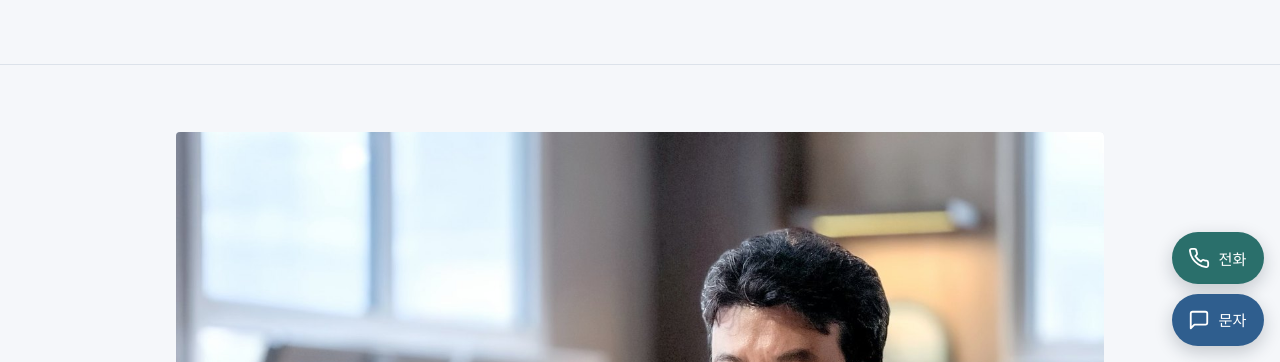
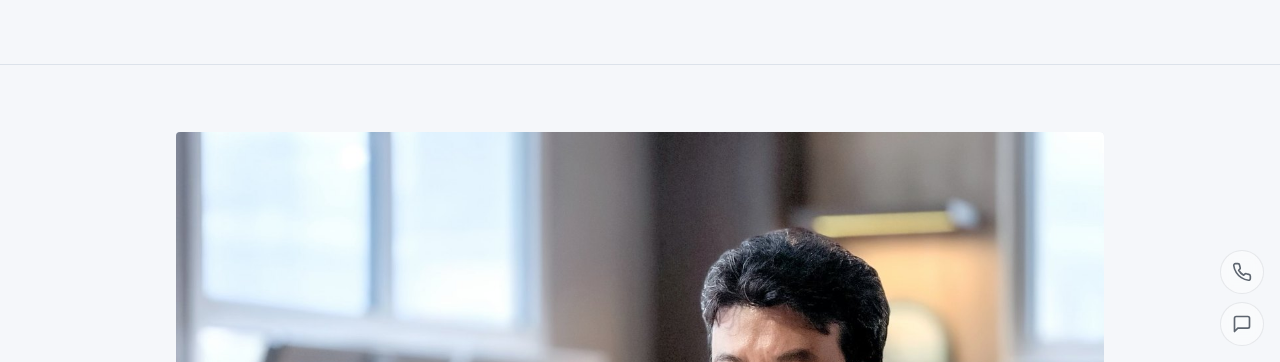
Before and after one commit to 1show-design/eodiyoyang, a plain HTML site: page medical/index.html in a window 1280 px wide. Shown: the part 438-800 px from the top of the page. Drawn offline with Linux system fonts and the light colour scheme.

Commit message:
어디메디컬 대표 소개: 연락 단추를 반투명 픽토그램으로
Co-Authored-By: Claude Opus 5.5 <noreply@anthropic.com>

```diff
--- a/medical/index.html
+++ b/medical/index.html
@@ -95,17 +95,15 @@ footer{padding-block:2rem;color:var(--sub);font-size:.8rem}
 }
 @media (max-width:480px){.tag{display:none}}
 /* 떠 있는 연락 단추: 화면 오른쪽 아래에 늘 보입니다. */
-.fab{position:fixed;right:max(16px,env(safe-area-inset-right));bottom:max(16px,env(safe-area-inset-bottom));z-index:50;display:flex;flex-direction:column;gap:.6rem;align-items:flex-end}
-.fab a{display:flex;align-items:center;gap:.55rem;height:52px;padding:0 1.1rem 0 .95rem;border-radius:26px;color:#fff;text-decoration:none;font:500 .95rem/1 var(--f-body);box-shadow:0 6px 18px rgba(20,30,45,.22);transition:transform .15s}
-.fab a:hover{transform:translateY(-2px)}
-.fab a:focus-visible{outline:3px solid var(--eave);outline-offset:3px}
-.fab svg{width:22px;height:22px;flex:none}
-.fab .call{background:var(--medical)}
-.fab .sms{background:var(--eave)}
-@media (prefers-color-scheme: dark){:root:not([data-theme="light"]) .fab a{color:#0E141B}}
-:root[data-theme="dark"] .fab a{color:#0E141B}
+.fab{position:fixed;right:max(16px,env(safe-area-inset-right));bottom:max(16px,env(safe-area-inset-bottom));z-index:50;display:flex;flex-direction:column;gap:.5rem}
+.fab a{display:grid;place-items:center;width:44px;height:44px;border-radius:50%;color:var(--ink);background:rgba(255,255,255,.55);border:1px solid rgba(28,38,51,.12);-webkit-backdrop-filter:blur(6px);backdrop-filter:blur(6px);opacity:.7;text-decoration:none;transition:opacity .15s,background .15s}
+.fab a:hover,.fab a:focus-visible{opacity:1;background:rgba(255,255,255,.9)}
+.fab a:focus-visible{outline:2px solid var(--eave);outline-offset:2px}
+.fab svg{width:20px;height:20px}
+@media (prefers-color-scheme: dark){:root:not([data-theme="light"]) .fab a{background:rgba(26,34,45,.55);border-color:rgba(230,235,241,.14)}}
+:root[data-theme="dark"] .fab a{background:rgba(26,34,45,.55);border-color:rgba(230,235,241,.14)}
 .contact a{color:inherit;text-decoration:underline;text-decoration-color:var(--line);text-underline-offset:3px}
-footer{padding-bottom:9rem}
+footer{padding-bottom:7rem}
 </style>
 </head>
 <body>
@@ -298,8 +296,8 @@ footer{padding-bottom:9rem}
 <footer><div class="wrap">어디메디컬 · MEDICAL BRAND PARTNER</div></footer>
 
 <nav class="fab" aria-label="바로 연락">
-  <a class="call" href="tel:010-5518-9632" aria-label="전화 걸기 010-5518-9632"><svg viewBox="0 0 24 24" fill="none" stroke="currentColor" stroke-width="2" stroke-linecap="round" stroke-linejoin="round" aria-hidden="true"><path d="M22 16.9v3a2 2 0 0 1-2.2 2 19.8 19.8 0 0 1-8.6-3.1 19.5 19.5 0 0 1-6-6A19.8 19.8 0 0 1 2.1 4.2 2 2 0 0 1 4.1 2h3a2 2 0 0 1 2 1.7c.1 1 .4 1.9.7 2.8a2 2 0 0 1-.5 2.1L8 9.9a16 16 0 0 0 6 6l1.3-1.3a2 2 0 0 1 2.1-.4c.9.3 1.8.6 2.8.7a2 2 0 0 1 1.7 2z"/></svg>전화</a>
-  <a class="sms" href="sms:01055189632" aria-label="문자 보내기 010-5518-9632"><svg viewBox="0 0 24 24" fill="none" stroke="currentColor" stroke-width="2" stroke-linecap="round" stroke-linejoin="round" aria-hidden="true"><path d="M21 15a2 2 0 0 1-2 2H7l-4 4V5a2 2 0 0 1 2-2h14a2 2 0 0 1 2 2z"/></svg>문자</a>
+  <a class="call" title="전화 걸기" href="tel:010-5518-9632" aria-label="전화 걸기 010-5518-9632"><svg viewBox="0 0 24 24" fill="none" stroke="currentColor" stroke-width="2" stroke-linecap="round" stroke-linejoin="round" aria-hidden="true"><path d="M22 16.9v3a2 2 0 0 1-2.2 2 19.8 19.8 0 0 1-8.6-3.1 19.5 19.5 0 0 1-6-6A19.8 19.8 0 0 1 2.1 4.2 2 2 0 0 1 4.1 2h3a2 2 0 0 1 2 1.7c.1 1 .4 1.9.7 2.8a2 2 0 0 1-.5 2.1L8 9.9a16 16 0 0 0 6 6l1.3-1.3a2 2 0 0 1 2.1-.4c.9.3 1.8.6 2.8.7a2 2 0 0 1 1.7 2z"/></svg></a>
+  <a class="sms" title="문자 보내기" href="sms:01055189632" aria-label="문자 보내기 010-5518-9632"><svg viewBox="0 0 24 24" fill="none" stroke="currentColor" stroke-width="2" stroke-linecap="round" stroke-linejoin="round" aria-hidden="true"><path d="M21 15a2 2 0 0 1-2 2H7l-4 4V5a2 2 0 0 1 2-2h14a2 2 0 0 1 2 2z"/></svg></a>
 </nav>
 
 </body>
```
